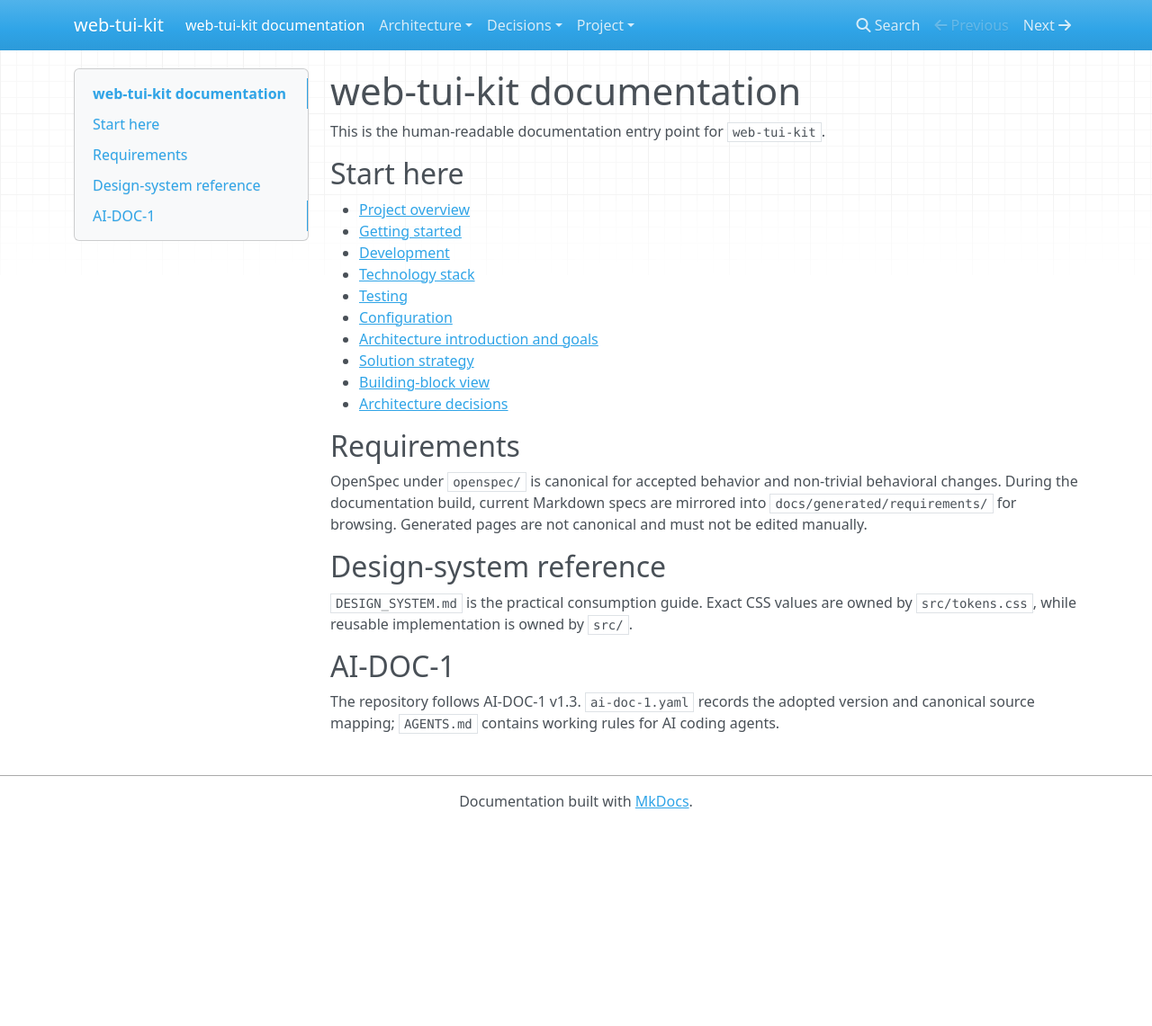
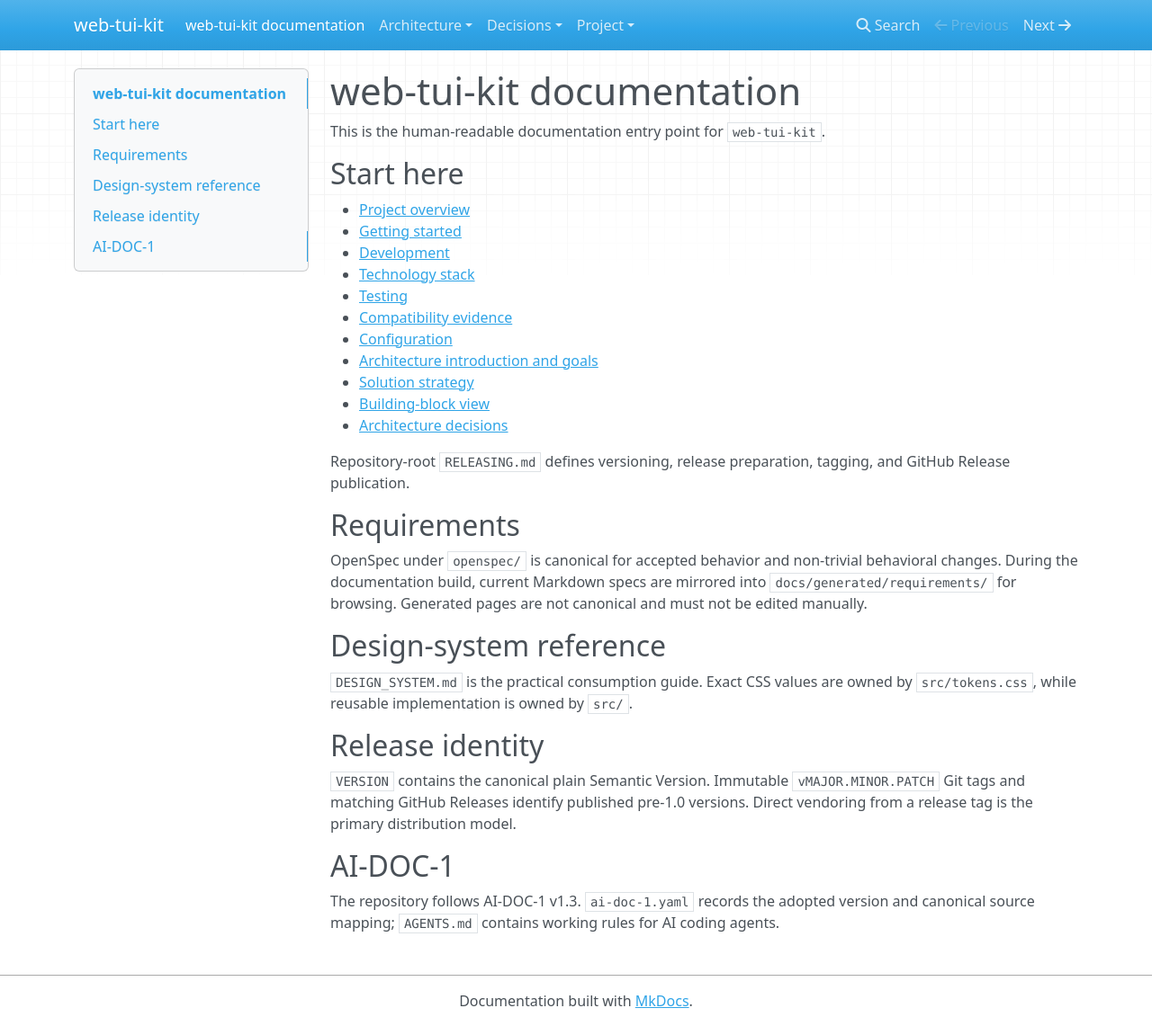
Before and after one commit to 1990jk1990/web-tui-kit, an MkDocs documentation site: the page built from docs/index.md, in a window 1280 px wide and 1141 px high. Shown: the whole window at 90% size. Built offline with MkDocs 1.6.1, drawn with Linux system fonts in a browser that asks for light colours; nearby versions of some CDN libraries.

Commit message:
docs: index compatibility and release guidance

```diff
--- a/docs/index.md
+++ b/docs/index.md
@@ -9,11 +9,14 @@ This is the human-readable documentation entry point for `web-tui-kit`.
 - [Development](project/development.md)
 - [Technology stack](project/technology-stack.md)
 - [Testing](project/testing.md)
+- [Compatibility evidence](project/compatibility.md)
 - [Configuration](project/configuration.md)
 - [Architecture introduction and goals](architecture/01-introduction-and-goals.md)
 - [Solution strategy](architecture/04-solution-strategy.md)
 - [Building-block view](architecture/05-building-block-view.md)
 - [Architecture decisions](architecture/09-architecture-decisions.md)
+
+Repository-root `RELEASING.md` defines versioning, release preparation, tagging, and GitHub Release publication.
 
 ## Requirements
 
@@ -23,6 +26,10 @@ OpenSpec under `openspec/` is canonical for accepted behavior and non-trivial be
 
 `DESIGN_SYSTEM.md` is the practical consumption guide. Exact CSS values are owned by `src/tokens.css`, while reusable implementation is owned by `src/`.
 
+## Release identity
+
+`VERSION` contains the canonical plain Semantic Version. Immutable `vMAJOR.MINOR.PATCH` Git tags and matching GitHub Releases identify published pre-1.0 versions. Direct vendoring from a release tag is the primary distribution model.
+
 ## AI-DOC-1
 
 The repository follows AI-DOC-1 v1.3. `ai-doc-1.yaml` records the adopted version and canonical source mapping; `AGENTS.md` contains working rules for AI coding agents.
```
